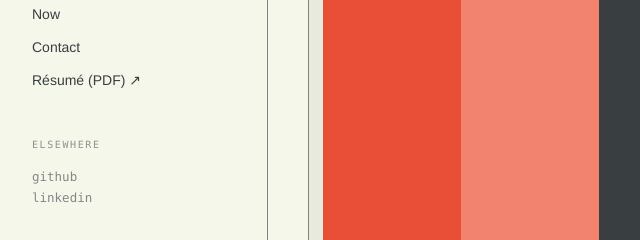
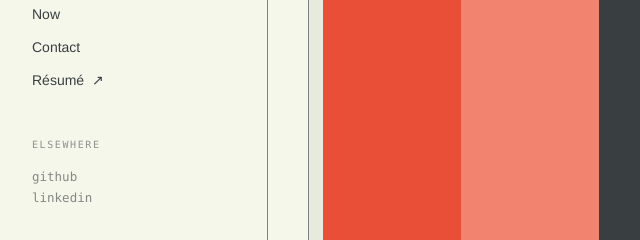
Before and after one commit to sanyam-dev/samspace, a plain HTML site: page index.html in a window 1280 px wide. Shown: the part 290-530 px from the top of the page, 12-652 px from the left. Drawn offline with Linux system fonts and the light colour scheme; no server answers.

Commit message:
minor type fix

```diff
--- a/index.html
+++ b/index.html
@@ -28,7 +28,7 @@
             <a href="#now">Now</a>
             <a href="#contact">Contact</a>
             <a href="assets/sanyam-jha-cv.pdf" target="_blank" rel="noopener"
-              >Résumé (PDF)&nbsp;↗</a
+              >Résumé &nbsp;↗</a
             >
           </nav>
 
```
